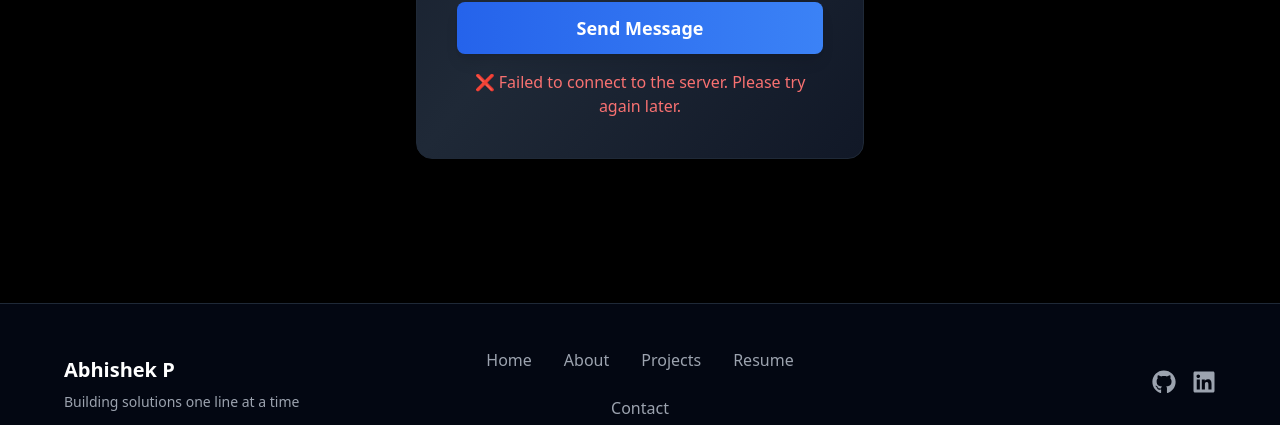
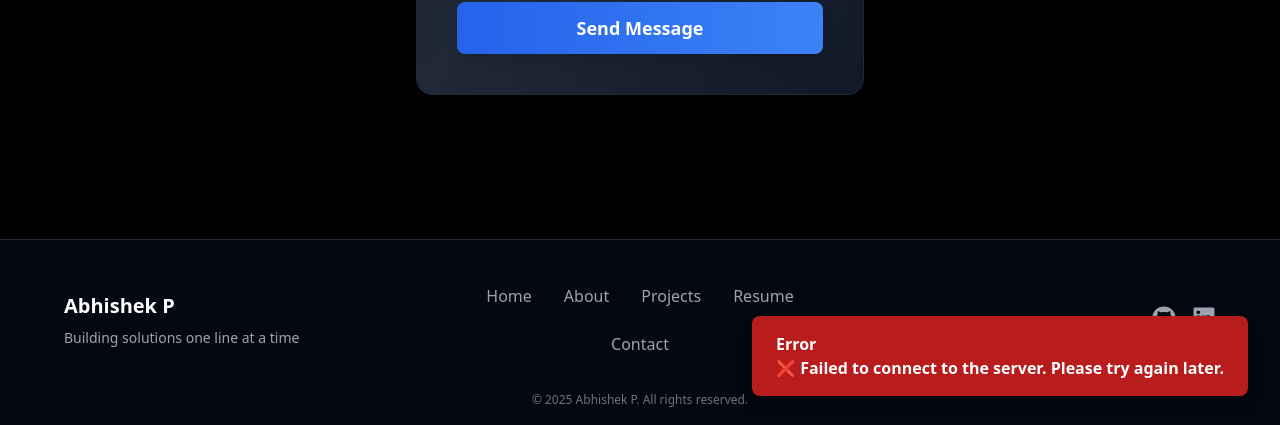
Before and after one commit to AbhishekLuffy/portfolio_web, a React (Vite) app: page / in a window 1280 px wide. Both pictures are taken after typing "Sample", "name@example.com", "Sample" into the empty fields and a click on the button "Send Message". Shown: the part 3561-3986 px from the top of the page. Built offline with nearby package versions, Linux system fonts and the light colour scheme; no server answers.

Commit message:
feat: add Radix UI and integrate Toast notifications for contact form

```diff
--- a/package.json
+++ b/package.json
@@ -7,10 +7,14 @@
     "preview": "vite preview"
   },
   "dependencies": {
+    "@radix-ui/react-dialog": "^1.1.14",
+    "@radix-ui/react-toast": "^1.2.14",
+    "@radix-ui/react-tooltip": "^1.2.7",
     "emailjs-com": "^3.2.0",
     "framer-motion": "^10.12.16",
     "react": "^18.2.0",
     "react-dom": "^18.2.0",
+    "react-icons": "^5.5.0",
     "react-router-dom": "^7.6.2"
   },
   "devDependencies": {
--- a/src/components/Contact.jsx
+++ b/src/components/Contact.jsx
@@ -1,5 +1,6 @@
 import { useRef, useState, useEffect } from 'react';
 import { motion, useAnimation, useInView } from 'framer-motion';
+import * as Toast from '@radix-ui/react-toast';
 
 export default function Contact() {
   const [formData, setFormData] = useState({
@@ -9,6 +10,9 @@ export default function Contact() {
   });
   const [status, setStatus] = useState('');
   const [responseMessage, setResponseMessage] = useState('');
+  const [toastOpen, setToastOpen] = useState(false);
+  const [toastType, setToastType] = useState('success'); // 'success' | 'error'
+  const [toastMsg, setToastMsg] = useState('');
 
   const sectionRef = useRef(null);
   const inView = useInView(sectionRef, { amount: 0.3, once: false });
@@ -48,19 +52,25 @@ export default function Contact() {
 
       if (response.ok) {
         setStatus('success');
-        setResponseMessage(data.message || 'Email sent successfully!');
+        setToastType('success');
+        setToastMsg(data.message || 'Email sent successfully!');
+        setToastOpen(true);
         setFormData({ name: '', email: '', message: '' });
       } else {
         setStatus('error');
+        setToastType('error');
         const errorMessage = data.details
           ? `${data.error}: ${data.details}`
           : data.error || 'An error occurred.';
-        setResponseMessage(errorMessage);
+        setToastMsg(errorMessage);
+        setToastOpen(true);
       }
     } catch (error) {
       console.error("❌ Contact form error:", error);
       setStatus('error');
-      setResponseMessage('❌ Failed to connect to the server. Please try again later.');
+      setToastType('error');
+      setToastMsg('❌ Failed to connect to the server. Please try again later.');
+      setToastOpen(true);
     }
   };
 
@@ -110,11 +120,19 @@ export default function Contact() {
             {status === 'sending' ? 'Sending...' : 'Send Message'}
           </button>
         </form>
-        {responseMessage && (
-          <p className={`mt-4 text-center ${status === 'success' ? 'text-green-400' : 'text-red-400'}`}>
-            {responseMessage}
-          </p>
-        )}
+        {/* Radix Toast for notifications */}
+        <Toast.Provider swipeDirection="right">
+          <Toast.Root
+            open={toastOpen}
+            onOpenChange={setToastOpen}
+            className={`fixed bottom-8 right-8 z-[100] px-6 py-4 rounded-lg shadow-lg text-base font-semibold transition-colors duration-200
+              ${toastType === 'success' ? 'bg-green-700 text-white' : 'bg-red-700 text-white'}`}
+          >
+            <Toast.Title>{toastType === 'success' ? 'Success' : 'Error'}</Toast.Title>
+            <Toast.Description>{toastMsg}</Toast.Description>
+          </Toast.Root>
+          <Toast.Viewport className="fixed bottom-0 right-0 flex flex-col p-6 gap-2 w-96 max-w-full z-[100]" />
+        </Toast.Provider>
       </div>
     </motion.section>
   );
--- a/src/main.jsx
+++ b/src/main.jsx
@@ -7,7 +7,7 @@ import './tailwind.css';
 ReactDOM.createRoot(document.getElementById('root')).render(
   <React.StrictMode>
     <BrowserRouter>
-      <App />
+    <App />
     </BrowserRouter>
   </React.StrictMode>
 );
```
Also changed, not shown: src/components/Footer.jsx (indentation only), 1 other file (tests, documents, lock files or other folders).
